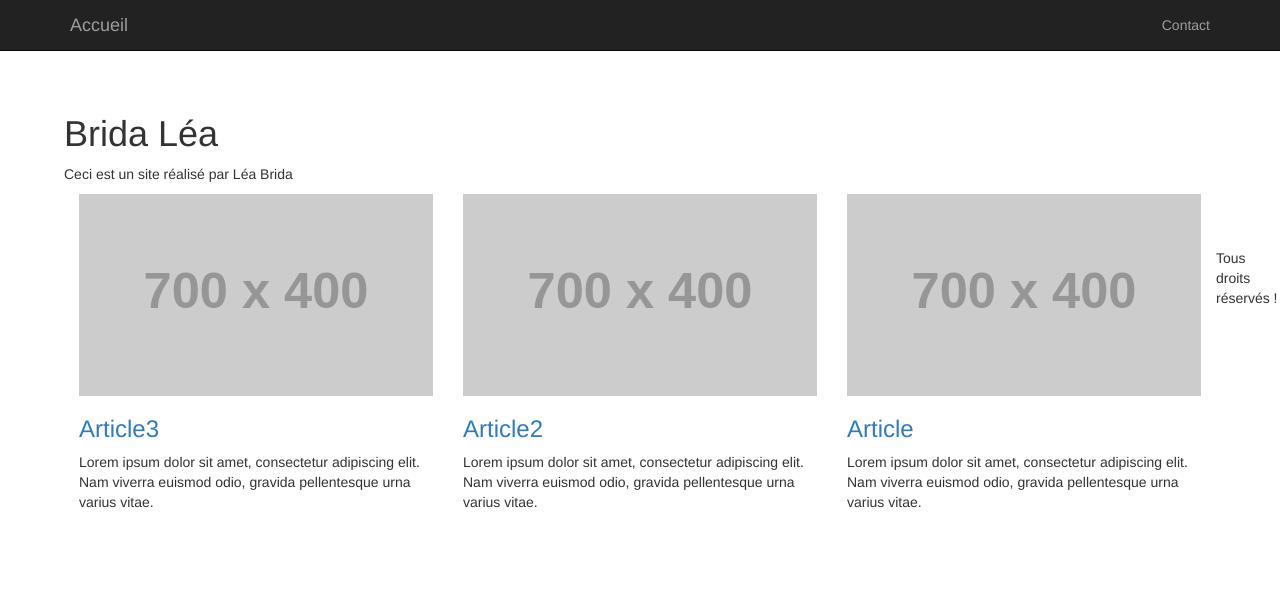
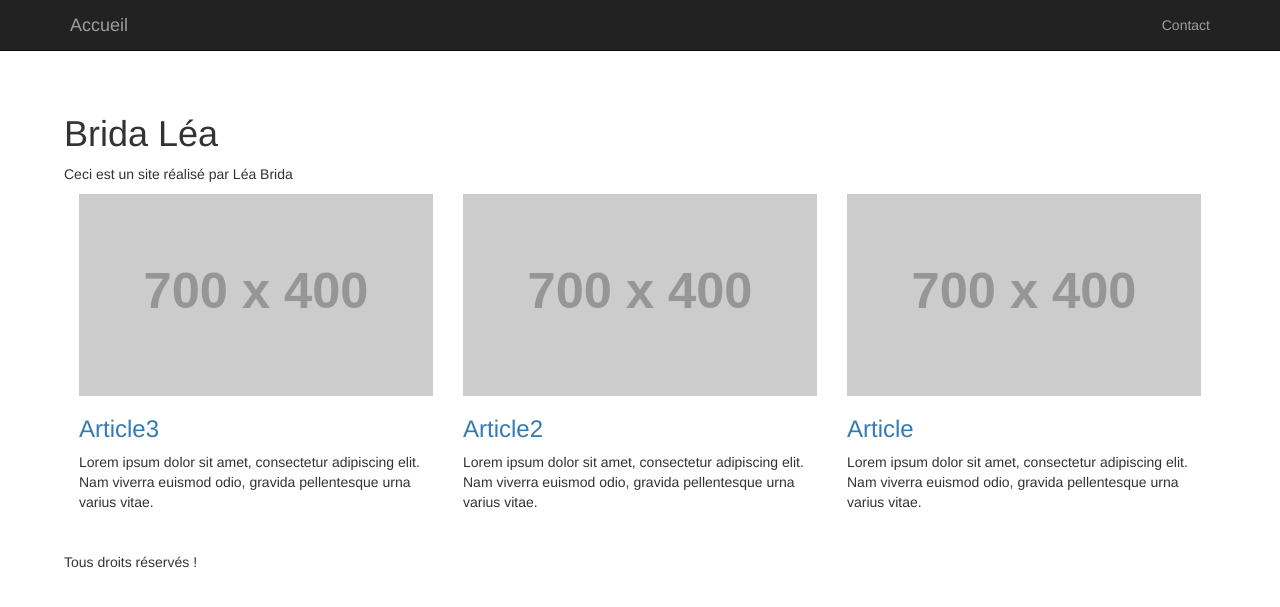
Before and after one commit to LeaBr/LeaBr.github.io, a Jekyll site: the page built from index.html, in a window 1280 px wide. Shown: the top 607 px of the page. Built offline with Jekyll 4.4.1, drawn with Linux system fonts in a browser that asks for light colours.

Commit message:
modifié :         _includes/footer.html

```diff
--- a/_includes/footer.html
+++ b/_includes/footer.html
@@ -1,3 +1,3 @@
-<footer>
+<footer style="margin:5%;">
 	Tous droits réservés !
 </footer>
```
